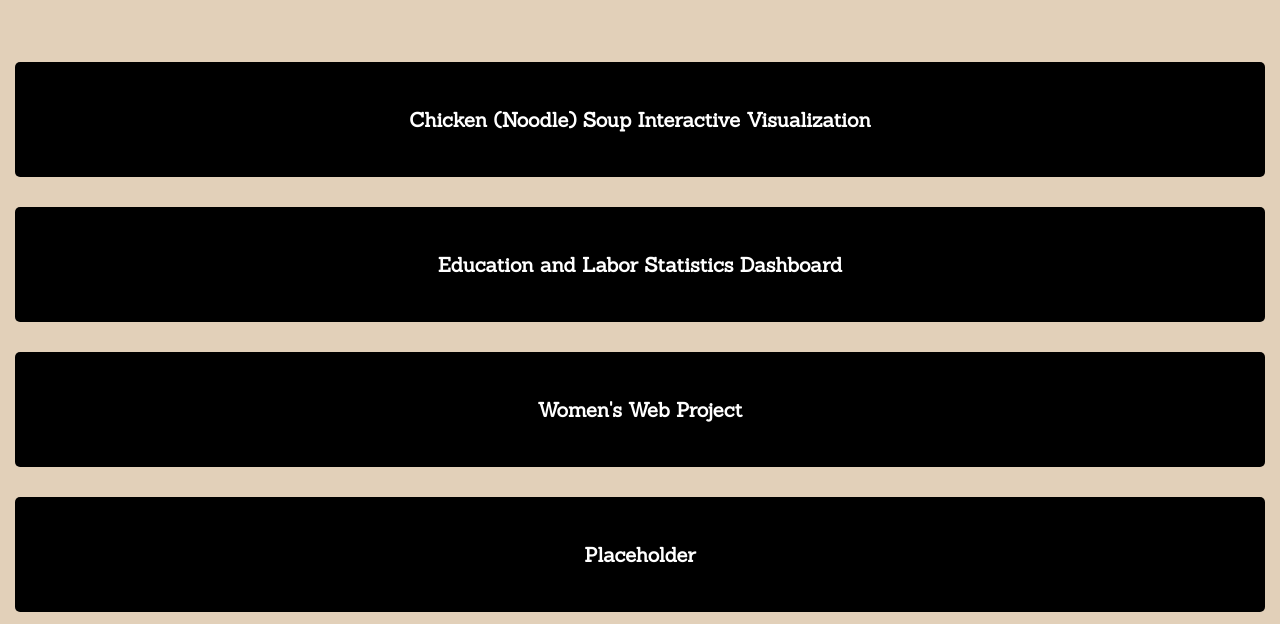
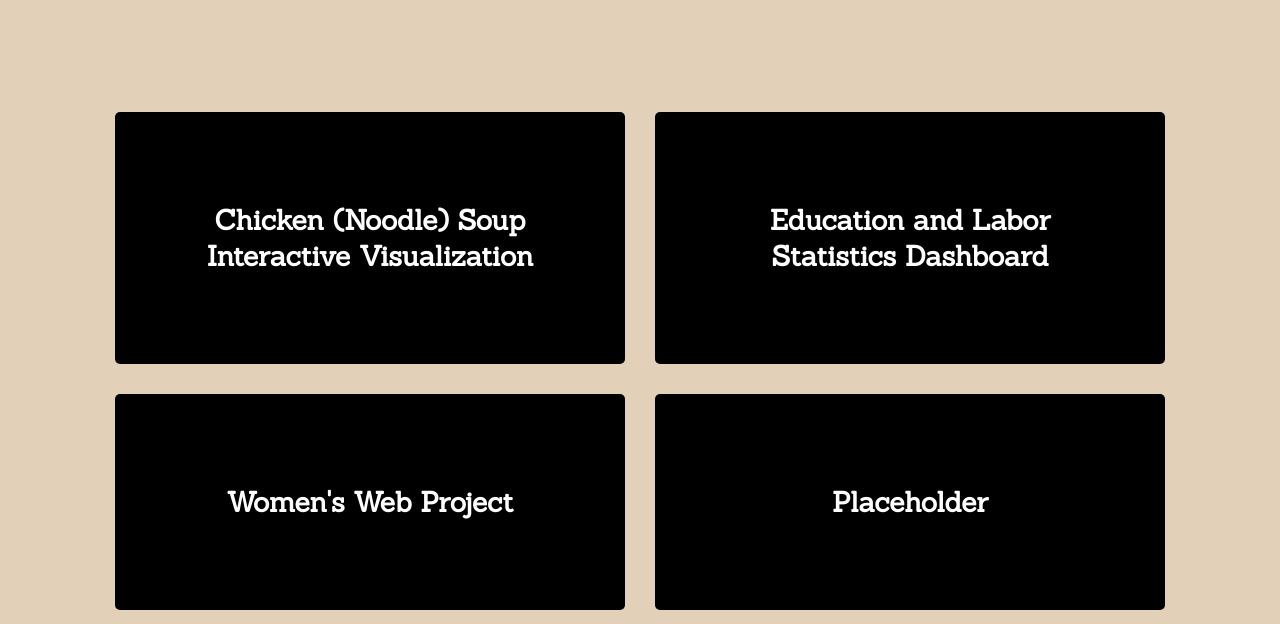
Before and after one commit to mleighc/portfolio, a plain HTML site: page projects.html in a window 1280 px wide. Shown: the part 152-776 px from the top of the page. Drawn offline with Linux system fonts and the light colour scheme.

Commit message:
continue adjustments of project page styling

```diff
--- a/css/style.css
+++ b/css/style.css
@@ -163,7 +163,6 @@ footer {
     text-align: center;
     padding: 20px 20px 30px 20px;
     font-size: 12px;
-
 }
 
 #bio {
@@ -381,6 +380,21 @@ h3+h3 {
     .centered>h2 {
         font-size: 60px;
     }
+
+    #mainstuff\ projects {
+        display: grid;
+        grid-template-columns: 50% 50%;
+        align-items: stretch;
+        margin: 50px;
+    }
+
+    #project {
+        padding: 40px;
+    }
+
+    #project>a>h2 {
+        font-size: 28px;
+    }
 }
 
 @media screen and (min-width: 1024px) {
@@ -457,6 +471,14 @@ h3+h3 {
     .details li {
         margin: 10pt;
     }
+
+    #mainstuff\ projects {
+        margin: 100px;
+    }
+
+    #project {
+        padding: 70px;
+    }
 }
 
 /* resume inspiration:
```
